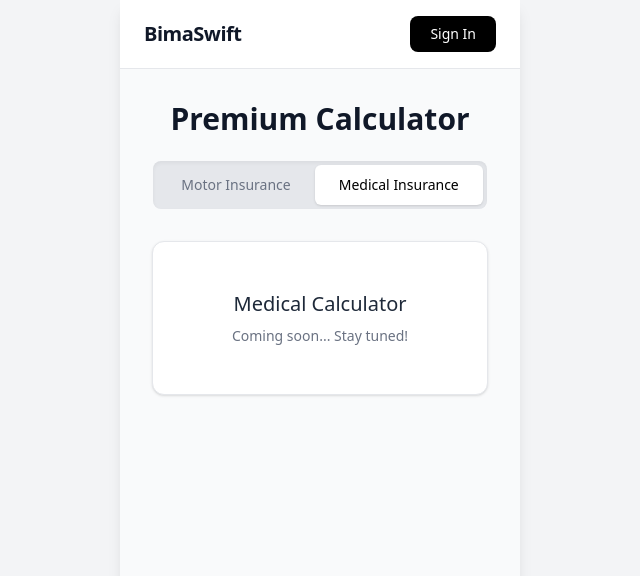
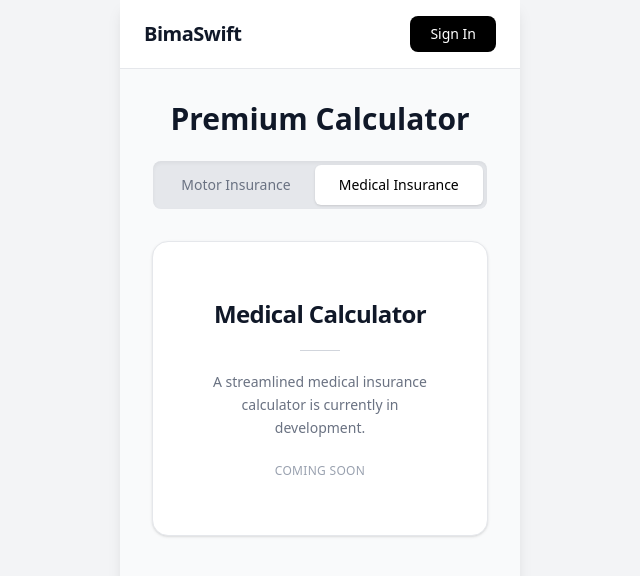
Before and after one commit to Caleb-Kiune/bimaswift, a Next.js app: page / in a window 1280 px wide. Both pictures are taken after a click on the button "Medical Insurance". Shown: the top 576 px of the page, without its empty margins (320-960 px from the left). Built offline with nearby package versions, Linux system fonts and the light colour scheme; no server answers.

Commit message:
feat: Enhance medical calculator coming soon UI and update quote sharing button to a generic copy action.

```diff
--- a/app/page.tsx
+++ b/app/page.tsx
@@ -1,4 +1,3 @@
-// app/page.tsx
 "use client";
 
 import { useState } from "react";
@@ -10,10 +9,11 @@ export default function Home() {
   return (
     <main className="min-h-screen bg-gray-50 flex flex-col items-center p-8">
       <div className="w-full max-w-2xl space-y-8">
-
         {/* Header & Toggle Switch */}
         <div className="text-center space-y-6">
-          <h1 className="text-3xl font-semibold text-gray-900">Premium Calculator</h1>
+          <h1 className="text-3xl font-semibold text-gray-900">
+            Premium Calculator
+          </h1>
 
           <div className="inline-flex bg-gray-200 rounded-lg p-1 shadow-inner">
             <button
@@ -44,13 +44,28 @@ export default function Home() {
           {activeTab === "motor" ? (
             <QuoteForm />
           ) : (
-            <div className="bg-white p-12 rounded-xl border border-gray-200 shadow-sm text-center">
-              <h2 className="text-xl font-medium text-gray-800">Medical Calculator</h2>
-              <p className="text-gray-500 mt-2">Coming soon... Stay tuned!</p>
+            <div className="bg-white p-14 rounded-2xl border border-gray-200 shadow-sm text-center">
+              {/* Title */}
+              <h2 className="text-2xl font-semibold text-gray-900 tracking-tight">
+                Medical Calculator
+              </h2>
+
+              {/* Divider */}
+              <div className="w-10 h-px bg-gray-300 mx-auto my-5"></div>
+
+              {/* Description */}
+              <p className="text-gray-500 text-sm leading-relaxed max-w-xs mx-auto">
+                A streamlined medical insurance calculator is currently in
+                development.
+              </p>
+
+              {/* Subtle status */}
+              <p className="mt-6 text-xs text-gray-400 tracking-wide uppercase">
+                Coming Soon
+              </p>
             </div>
           )}
         </div>
-
       </div>
     </main>
   );
--- a/components/QuoteMarketplace.tsx
+++ b/components/QuoteMarketplace.tsx
@@ -27,7 +27,7 @@ interface Props {
   displayedCoverType: "COMPREHENSIVE" | "TPO";
 }
 
-// --- NEW COMPONENT: Custom Dropdown ---
+// Custom Dropdown
 function CustomSelect({
   options,
   value,
@@ -139,7 +139,6 @@ function CustomSelect({
     </div>
   );
 }
-// --- END NEW COMPONENT ---
 
 export default function QuoteMarketplace({
   comparisonQuotes,
@@ -425,13 +424,25 @@ export default function QuoteMarketplace({
                         e.preventDefault();
                         e.stopPropagation();
                         handleCopyQuote(comp.insurerId, comp.quote);
+                        // Consider adding a toast notification here!
                       }}
-                      className="w-full flex items-center justify-center gap-2 bg-[#25D366] text-white py-3.5 rounded-xl text-sm font-bold shadow-sm hover:bg-[#20bd5a] active:scale-[0.98] transition-all"
+                      className="w-full flex items-center justify-center gap-2 bg-zinc-900 text-white py-3.5 rounded-xl text-sm font-bold shadow-sm hover:bg-zinc-800 active:scale-[0.98] transition-all"
                     >
-                      <svg className="w-5 h-5 fill-current" viewBox="0 0 24 24">
-                        <path d="M17.472 14.382c-.297-.149-1.758-.867-2.03-.967-.273-.099-.471-.148-.67.15-.197.297-.767.966-.94 1.164-.173.199-.347.223-.644.075-.297-.15-1.255-.463-2.39-1.475-.883-.788-1.48-1.761-1.653-2.059-.173-.297-.018-.458.13-.606.134-.133.298-.347.446-.52.149-.174.198-.298.298-.497.099-.198.05-.371-.025-.52-.075-.149-.669-1.612-.916-2.207-.242-.579-.487-.5-.669-.51a12.8 12.8 0 0 0-.57-.01c-.198 0-.52.074-.792.372-.272.297-1.04 1.016-1.04 2.479 0 1.462 1.065 2.875 1.213 3.074.149.198 2.096 3.2 5.077 4.487.709.306 1.262.489 1.694.625.712.227 1.36.195 1.871.118.571-.085 1.758-.719 2.006-1.413.248-.694.248-1.289.173-1.413-.074-.124-.272-.198-.57-.347m-5.421 7.403h-.004a9.87 9.87 0 0 1-5.031-1.378l-.361-.214-3.741.982.998-3.648-.235-.374a9.86 9.86 0 0 1-1.51-5.26c.001-5.45 4.436-9.884 9.888-9.884 2.64 0 5.122 1.03 6.988 2.898a9.825 9.825 0 0 1 2.893 6.994c-.003 5.45-4.437 9.884-9.885 9.884m8.413-18.297A11.815 11.815 0 0 0 12.05 0C5.495 0 .16 5.335.157 11.892c0 2.096.547 4.142 1.588 5.945L.057 24l6.305-1.654a11.882 11.882 0 0 0 5.683 1.448h.005c6.554 0 11.89-5.335 11.893-11.893a11.821 11.821 0 0 0-3.48-8.413Z" />
+                      {/* Standard Copy/Document Icon */}
+                      <svg
+                        className="w-5 h-5"
+                        fill="none"
+                        viewBox="0 0 24 24"
+                        stroke="currentColor"
+                      >
+                        <path
+                          strokeLinecap="round"
+                          strokeLinejoin="round"
+                          strokeWidth={2}
+                          d="M8 16H6a2 2 0 01-2-2V6a2 2 0 012-2h8a2 2 0 012 2v2m-6 12h8a2 2 0 002-2v-8a2 2 0 00-2-2h-8a2 2 0 00-2 2v8a2 2 0 002 2z"
+                        />
                       </svg>
-                      Share via WhatsApp
+                      Copy Quote
                     </button>
 
                     <Show when="signed-in">
--- a/hooks/useQuoteEngine.ts
+++ b/hooks/useQuoteEngine.ts
@@ -138,7 +138,7 @@ export function useQuoteEngine() {
 
     try {
       await navigator.clipboard.writeText(whatsappMessage);
-      alert("Quote copied to clipboard! Ready to paste in WhatsApp.");
+      alert("Quote copied to clipboard!");
     } catch (err) {
       console.error("Failed to copy to clipboard:", err);
       alert("Failed to copy quote.");
```
